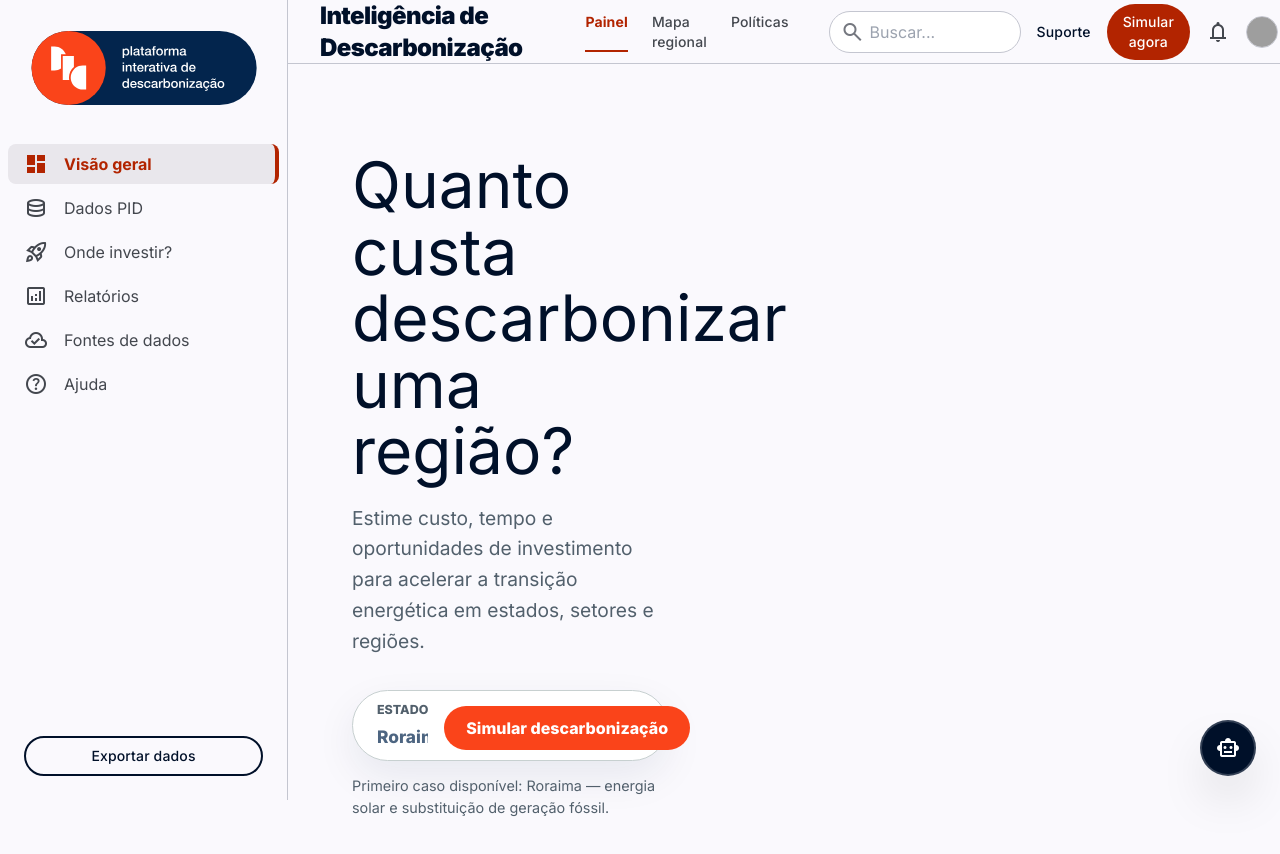
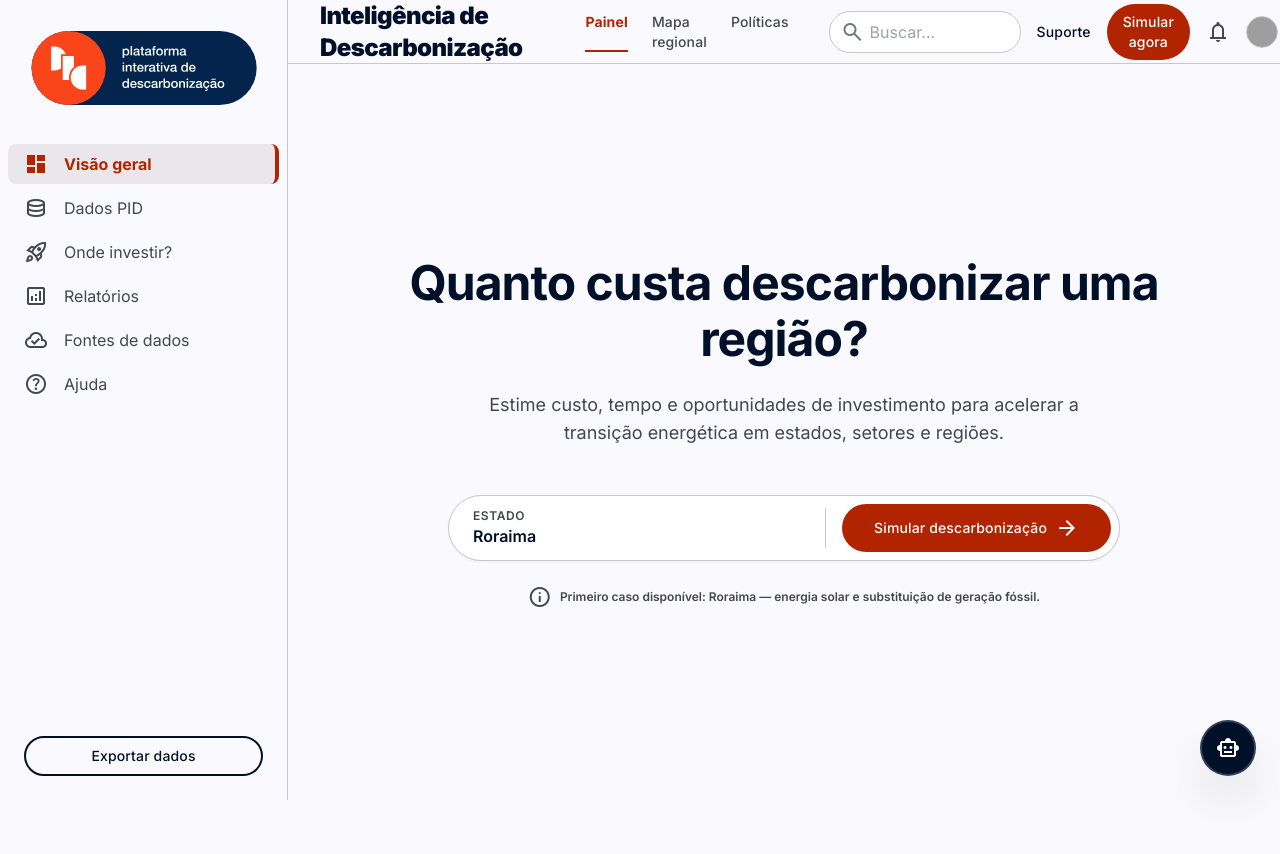
Before and after one commit to patrickpassosb/pid-oportunidades, a Next.js app in the folder frontend/: page / in a window 1280 px wide. Shown: the top 854 px of the page. After the commit the page ends 800 px from the top, so only its background shows below. Built offline with nearby package versions, Linux system fonts and the light colour scheme; grey boxes are pictures that could not be loaded.

Commit message:
feat: redesign home page hero section with updated typography and simulation layout

```diff
--- a/frontend/app/page.tsx
+++ b/frontend/app/page.tsx
@@ -1,32 +1,41 @@
-import { Button } from "@/components/ui/Button";
+import Link from "next/link";
 
 export default function HomePage() {
   return (
-    <div className="app-shell__main home-main flex items-center justify-center">
-      <section className="home-hero">
-        <div className="home-hero__content">
-          <h1>Quanto custa descarbonizar uma região?</h1>
-          <p>
+    <div className="flex-1 flex flex-col items-center justify-center p-margin max-w-4xl mx-auto w-full text-center">
+      <h2 className="font-display-lg text-display-lg text-primary mb-6 max-w-3xl">
+        Quanto custa descarbonizar uma região?
+      </h2>
+      <p className="font-body-lg text-body-lg text-on-surface-variant mb-12 max-w-2xl">
         Estime custo, tempo e oportunidades de investimento para acelerar a
         transição energética em estados, setores e regiões.
       </p>
 
-          <div className="search-panel">
-            <div>
-              <label>Estado</label>
-              <select disabled>
-                <option>Roraima</option>
-              </select>
+      {/* Search/Simulation Pill */}
+      <div className="bg-surface-container-lowest border border-outline-variant rounded-full p-2 pl-6 flex items-center w-full max-w-2xl shadow-sm hover:shadow-md transition-shadow">
+        <div className="flex flex-col items-start flex-1 text-left">
+          <span className="font-label-sm text-label-sm text-on-surface-variant uppercase tracking-wider">
+            ESTADO
+          </span>
+          <span className="font-body-md text-body-md text-primary font-semibold">
+            Roraima
+          </span>
         </div>
-            <Button href="/configuracao">Simular descarbonização</Button>
+        <div className="h-10 w-px bg-outline-variant mx-4" />
+        <Link
+          href="/configuracao"
+          className="bg-secondary text-on-secondary px-8 py-3 rounded-full font-label-md text-label-md hover:opacity-90 transition-opacity whitespace-nowrap flex items-center gap-2"
+        >
+          Simular descarbonização
+          <span className="material-symbols-outlined text-sm">arrow_forward</span>
+        </Link>
       </div>
 
-          <span className="home-hero__note">
+      <p className="font-label-sm text-label-sm text-on-surface-variant mt-6 flex items-center gap-2">
+        <span className="material-symbols-outlined text-sm">info</span>
         Primeiro caso disponível: Roraima — energia solar e substituição de
         geração fóssil.
-          </span>
-        </div>
-      </section>
+      </p>
     </div>
   );
 }
```
Lines whose indentation alone changed are shown as unchanged.
